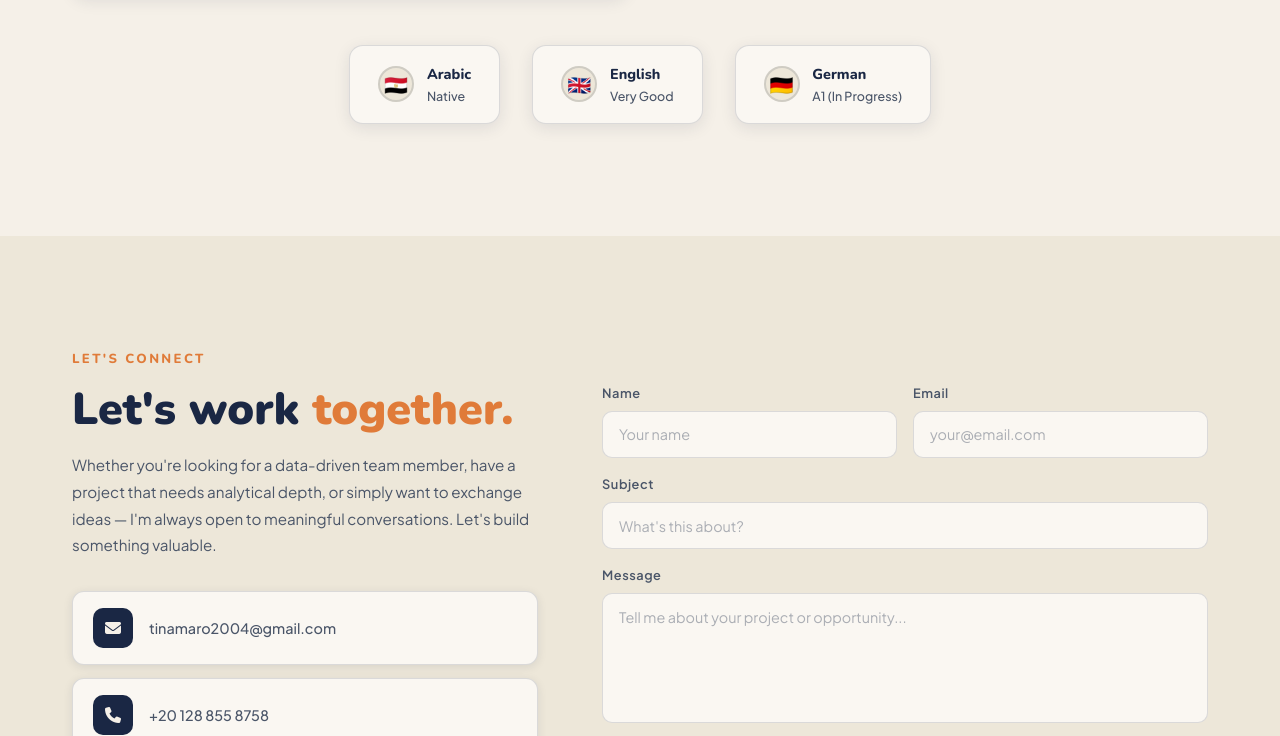
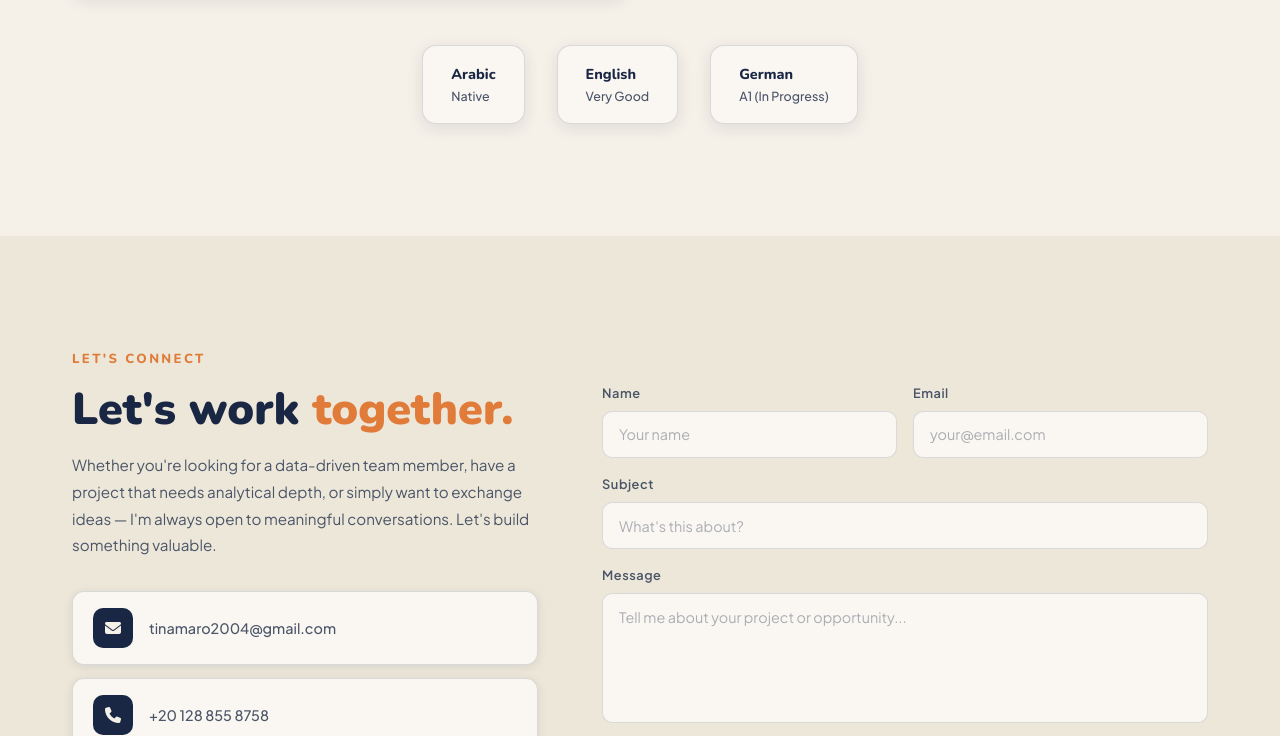
Before and after one commit to martina-amir3435/portfolio, a plain HTML site: page index.html in a window 1280 px wide. Shown: the part 6305-7041 px from the top of the page. Drawn offline with nearby package versions, Linux system fonts and the light colour scheme.

Commit message:
Update index.html

```diff
--- a/index.html
+++ b/index.html
@@ -605,15 +605,15 @@
     <div class="reveal visible">
       <div class="lang-row">
         <div class="lang-item">
-          <div class="lang-flag">🇪🇬</div>
+
           <div><div class="lang-name">Arabic</div><div class="lang-level">Native</div></div>
         </div>
         <div class="lang-item">
-          <div class="lang-flag">🇬🇧</div>
+
           <div><div class="lang-name">English</div><div class="lang-level">Very Good</div></div>
         </div>
         <div class="lang-item">
-          <div class="lang-flag">🇩🇪</div>
+
           <div><div class="lang-name">German</div><div class="lang-level">A1 (In Progress)</div></div>
         </div>
       </div>
```
